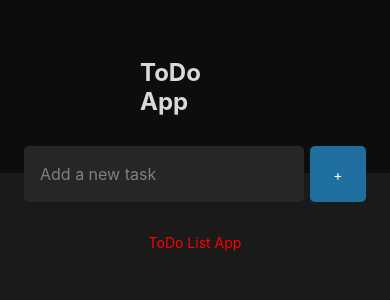
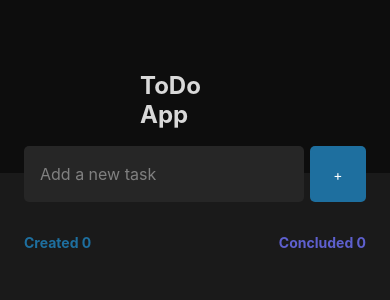
Before and after one commit to duckbox72/rn-todo-list, a React Native app: screen / in a window 390 px wide. Shown: the top 300 px of the page. Built offline with nearby package versions, Linux system fonts and the light colour scheme.

Commit message:
created concluded gauges

```diff
--- /dev/null
+++ b/src/components/task/index.tsx
@@ -0,0 +1,8 @@
+import { Text } from 'react-native';
+
+
+import { styles } from "./styles";
+
+export function Task() {
+  <Text style={{color: 'blue'}}>ToDo List App</Text>
+}
--- /dev/null
+++ b/src/components/task/styles.ts
@@ -0,0 +1,10 @@
+import { StyleSheet } from 'react-native';
+
+import theme from '../../global/styles/theme';
+
+export const styles = StyleSheet.create({
+  container: {
+    flex: 1,
+    backgroundColor: theme.colors.danger,
+  },
+});
--- a/src/screens/Home/index.tsx
+++ b/src/screens/Home/index.tsx
@@ -1,11 +1,16 @@
-import React from 'react';
+import React, {useState} from 'react';
 import { View, Text, TextInput, TouchableOpacity } from 'react-native';
 
-import { styles } from './style';
+import { styles } from './styles';
 
 import theme from '../../global/styles/theme';
+import { Task } from '../../components/task';
 
 export function Home() {
+  const [tasks, setTasks] = useState<string[]>([]);
+  const [task, setTask] = useState('');
+
+
   return (
     <View style={styles.container}>
       <View style={styles.titleBackground}>
@@ -13,13 +18,14 @@ export function Home() {
           <Text style={styles.title}>ToDo App</Text>
         </View>
       </View>
+
       <View style={styles.form}>
         <TextInput
         style={styles.textInput}
         placeholder="Add a new task"
         placeholderTextColor={theme.colors.gray300}
-        //onChangeText={setTask}
-        //value={task}
+        onChangeText={setTask}
+        value={task}
         />
 
         <TouchableOpacity
@@ -32,7 +38,15 @@ export function Home() {
         </TouchableOpacity>
       </View>
 
-      <Text style={{color: 'red'}}>ToDo List App</Text>
+      <View style={styles.countersContainer}>
+        <Text style={styles.counterCreated}>
+          Created 0
+        </Text>
+        <Text style={styles.counterConcluded}>
+          Concluded 0
+        </Text>
+      </View>
+
     </View>
   );
 }
--- a/src/screens/Home/style.ts
+++ b/src/screens/Home/styles.ts
@@ -22,19 +22,16 @@ export const styles = StyleSheet.create({
   titleContainer: {
     width: 110,
     height:32,
-    alignItems: 'center',
-    justifyContent: 'center',
+    // alignItems: 'center',
+    // justifyContent: 'center',
   },
   title: {
     fontSize: 24,
     fontWeight: 'bold',
     color: theme.colors.gray200
   },
+
   form: {
-    //width: '100%',
-
-
-
     flexDirection: 'row',
     marginTop: -27,
     marginRight: 24,
@@ -64,4 +61,25 @@ export const styles = StyleSheet.create({
   buttonText: {
     color: '#FFF'
   },
+
+  countersContainer: {
+
+    width: '100%',
+
+    paddingLeft: 24,
+    paddingRight: 24,
+
+    flexDirection: 'row',
+
+    justifyContent: 'space-between',
+  },
+  counterCreated: {
+    color: theme.colors.blueDark,
+    fontWeight: 'bold',
+
+  },
+  counterConcluded: {
+    color: theme.colors.purpleDark,
+    fontWeight: 'bold',
+  },
 });
```
